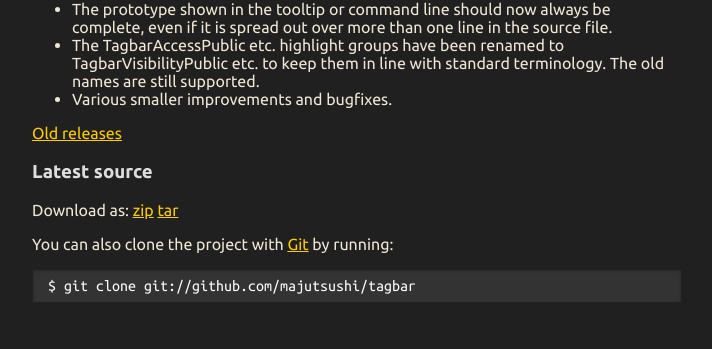
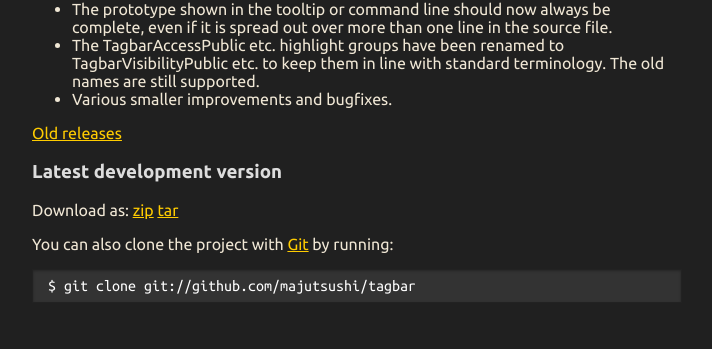
Before and after one commit to preservim/tagbar, a Jekyll site: the page built from index.html, in a window 1280 px wide and 900 px high, scrolled down 1544 px. Shown: the part 525-874 px from the top of the window, without its empty margins (283-995 px from the left). Built offline with Jekyll 4.4.1, drawn with Linux system fonts in a browser that asks for light colours; Markdown is read by kramdown in place of the engine named in the settings.

Commit message:
Tweak development version description

```diff
--- a/index.html
+++ b/index.html
@@ -98,7 +98,7 @@ nmap <F8> :TagbarToggle<CR>
 
     <a href="archive">Old releases</a>
 
-    <h3>Latest source</h3>
+    <h3>Latest development version</h3>
     <p>
         Download as:
         <a href="http://github.com/majutsushi/tagbar/zipball/master">zip</a>
```
